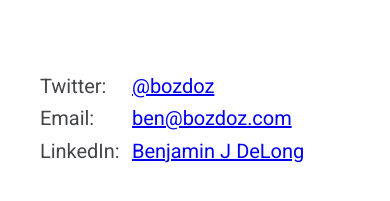
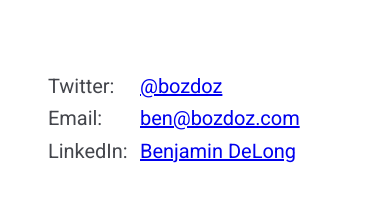
Before and after one commit to bozdoz/bozdoz.com, a React app: page / in a window 390 px wide. Shown: the part 603-804 px from the top of the page. Built offline with nearby package versions, Linux system fonts and the light colour scheme; the HTML template or start-up script is replaced by a standard one.

Commit message:
better styling on mobile;

```diff
--- a/src/components/Contact.js
+++ b/src/components/Contact.js
@@ -15,7 +15,7 @@
 	},
 	{
 		href: 'https://www.linkedin.com/in/benjaminjdelong/',
-		text: 'Benjamin J DeLong',
+		text: 'Benjamin DeLong',
 		pre_text: ' LinkedIn: ',
 		icon: 'linkedin'
 	}
--- a/src/css/style.scss
+++ b/src/css/style.scss
@@ -138,13 +138,16 @@
 	}
 }
 
+$para_padding: 1.2em;
+
 #main {
 	flex: 1 1 auto;
 	background: white;
 	display: flex;
 	flex-flow: column nowrap;
 	justify-content: flex-start;
-	overflow:auto;
+	overflow-y: auto;
+	overflow-x: hidden;
 
 	header {
 		position: relative;
@@ -203,6 +206,16 @@
 		h1, h2 {
 			margin-top: 1.3em;
 			margin-bottom: 0.5em;
+		}
+
+		p, h1, h2, h3, h4, h5, ul {
+			margin-right: 0.4em;
+			margin-left: 0.4em;
+		}
+		p img {
+			position: relative;
+			width: calc(100% + (#{$para_padding} * 2));
+			left: -$para_padding;
 		}
 	}
 }
@@ -311,18 +324,7 @@
 
 $link_color: $para_color;
 
-$para_padding: 1.2em;
-
 .markdown {
-	p, h1, h2, h3, h4, h5 {
-		margin-right: 0.4em;
-		margin-left: 0.4em;
-	}
-	p img {
-		position: relative;
-		width: calc(100% + (#{$para_padding} * 2));
-		left: -$para_padding;
-	}
 	a {
 		color: $link_color;
 		border-bottom: 0.16em solid lighten($d_color, 45%);
```
